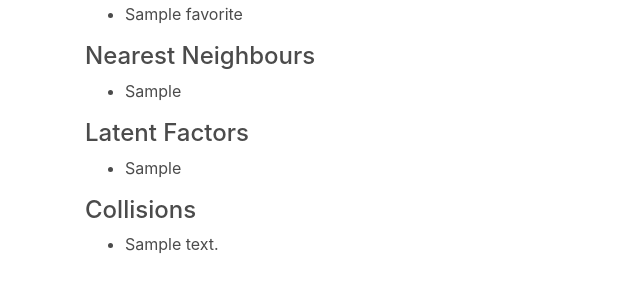
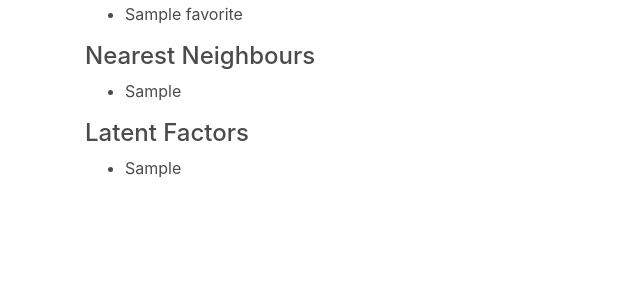
Before and after one commit to hoanhan101/open-rec, a Flask app: template templates/user.html in a window 1280 px wide. Shown: the part 198-498 px from the top of the page, without its empty margins (0-640 px from the left). Run offline with Flask 2, Linux system fonts and the light colour scheme; the template is opened without the code that fills it: most values are stand-ins (such as "Sample title", 1, 10 or a date in 2020); some libraries are stand-ins or nearby versions.

Commit message:
clean up collisions

```diff
--- a/server.py
+++ b/server.py
@@ -48,20 +48,13 @@ def find(number):
                        user_id=number,
                        limit=NUMS_RECOMMENDATIONS)
 
-    worker_CC = Worker(thread_id=3,
-                       task='collisions',
-                       user_id=number,
-                       limit=NUMS_RECOMMENDATIONS)
-
     worker_TF.start()
     worker_NN.start()
     worker_LT.start()
-    worker_CC.start()
 
     threads.append(worker_TF)
     threads.append(worker_NN)
     threads.append(worker_LT)
-    threads.append(worker_CC)
 
     for t in threads:
         t.join()
@@ -70,8 +63,7 @@ def find(number):
         'header': 'User {}\'s profile'.format(number),
         'top_favorites': worker_TF.data,
         'nearest_neighbours': worker_NN.data,
-        'latent_factors': worker_LT.data,
-        'collisions': worker_CC.data
+        'latent_factors': worker_LT.data
     }
 
     return render_template('user.html', data=response)
--- a/templates/user.html
+++ b/templates/user.html
@@ -67,13 +67,6 @@
                         <li>{{i}}</li>
                     {% endfor %}
                     </ul>
-
-                    <h4>Collisions</h4>
-                    <ul>
-                    {% for i in data['collisions'] %}
-                        <li>{{i}}</li>
-                    {% endfor %}
-                    </ul>
                 </div>
             </div>
         {% else %}
```
